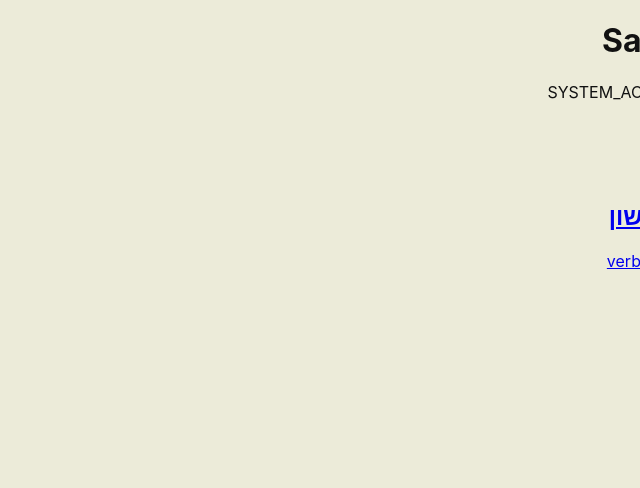
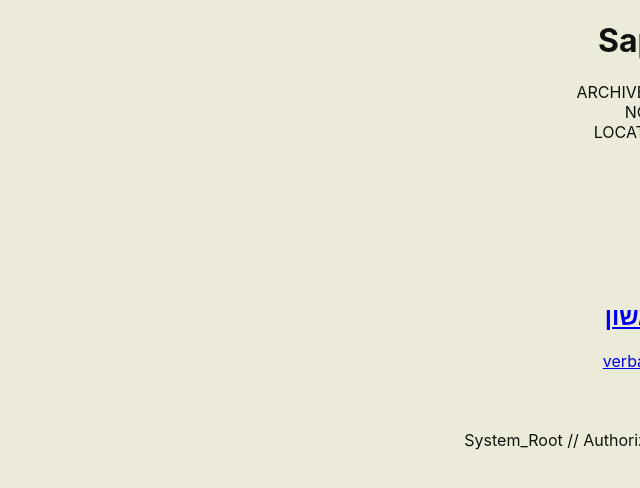
Before and after one commit to PussyWillow/sapir-os, a Next.js app: page / in a window 1280 px wide. Shown: the top 488 px of the page, without its empty margins (640-1280 px from the left). Built offline with nearby package versions, Linux system fonts and the light colour scheme; a web font is replaced by a local one.

Commit message:
Refactor Home component layout and styles

```diff
--- a/app/page.js
+++ b/app/page.js
@@ -4,27 +4,36 @@ export default function Home() {
   const posts = getAllContent();
 
   return (
-    <div className="min-h-screen p-8 md:p-24 bg-[#ecebd9]">
-      <header className="mb-24 flex justify-between items-baseline">
-        <h1 className="text-3xl font-black uppercase tracking-tighter italic">Sapir // OS</h1>
-        <span className="font-mono text-[10px] opacity-40">SYSTEM_ACTIVE // {posts.length} NODES</span>
+    <div className="min-h-screen p-6 md:p-16 flex flex-col justify-start">
+      <header className="mb-32 flex justify-between items-start">
+        <h1 className="text-2xl font-black uppercase tracking-tighter">Sapir // OS</h1>
+        <div className="font-mono text-[10px] uppercase opacity-30 text-left leading-relaxed">
+          ARCHIVE_SCAN: ACTIVE<br/>
+          NODES_FOUND: {posts.length}<br/>
+          LOCATION: TLV_NODE
+        </div>
       </header>
 
-      <main className="max-w-6xl mx-auto">
+      <main className="w-full">
         {posts.length === 0 ? (
-          <p className="font-mono text-sm opacity-50 italic">המערכת ריקה. תזריקי קבצי Markdown לתיקיית content.</p>
+          <div className="border-t border-black/10 py-20 italic opacity-40 font-serif text-3xl">
+            המערכת שקטה מדי. תזריקי מחשבות לתיקיית Content.
+          </div>
         ) : (
-          posts.map((post) => (
+          posts.map((post, idx) => (
             <a
               key={post.slug}
               href={`/posts/${post.category}/${post.slug}`}
-              className="group block border-b border-black/10 py-12 hover:bg-black/[0.01] transition-all"
+              className="group block border-b border-black/10 py-12 md:py-20 transition-all hover:bg-black/[0.02]"
             >
-              <div className="flex flex-col md:flex-row md:items-end justify-between">
-                <h2 className="text-6xl md:text-9xl font-black uppercase tracking-tighter leading-none group-hover:italic transition-all">
-                  {post.title}
-                </h2>
-                <div className="mt-4 md:mt-0 font-mono text-[10px] uppercase opacity-40">
+              <div className="flex flex-col md:flex-row md:items-baseline justify-between gap-4">
+                <div className="flex items-start gap-6 md:gap-12">
+                  <span className="font-mono text-[10px] opacity-20 mt-4">0{idx + 1}</span>
+                  <h2 className="text-6xl md:text-8xl lg:text-[11rem] font-black uppercase tracking-tighter leading-[0.8] group-hover:italic transition-all duration-500">
+                    {post.title}
+                  </h2>
+                </div>
+                <div className="font-mono text-[10px] uppercase tracking-[0.3em] opacity-30 text-left group-hover:opacity-100 transition-opacity">
                   {post.category} // {post.date}
                 </div>
               </div>
@@ -32,6 +41,10 @@ export default function Home() {
           ))
         )}
       </main>
+
+      <footer className="mt-40 font-mono text-[8px] uppercase tracking-[0.5em] opacity-20">
+        System_Root // Authorized Access Only
+      </footer>
     </div>
   );
 }
```
